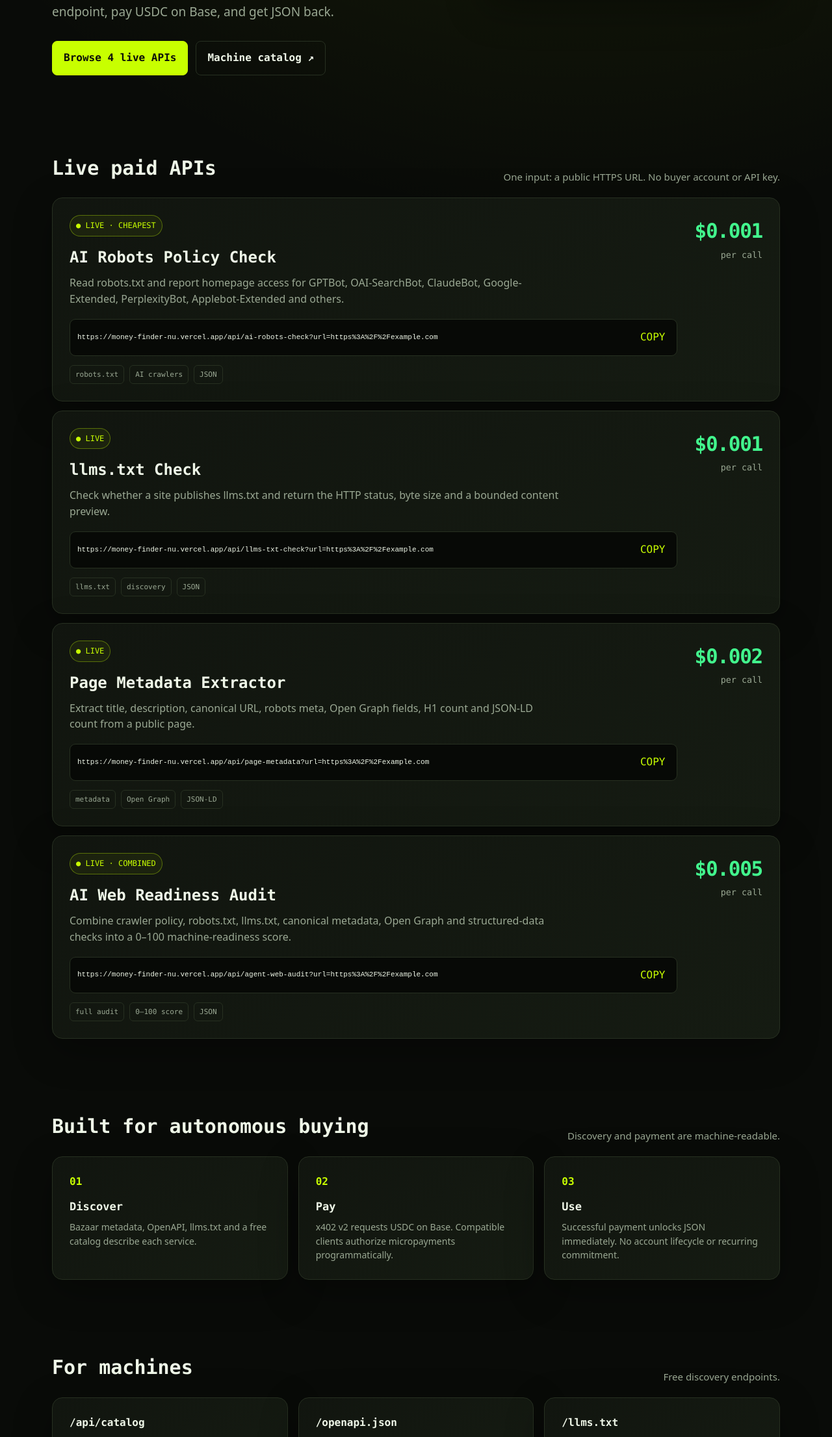
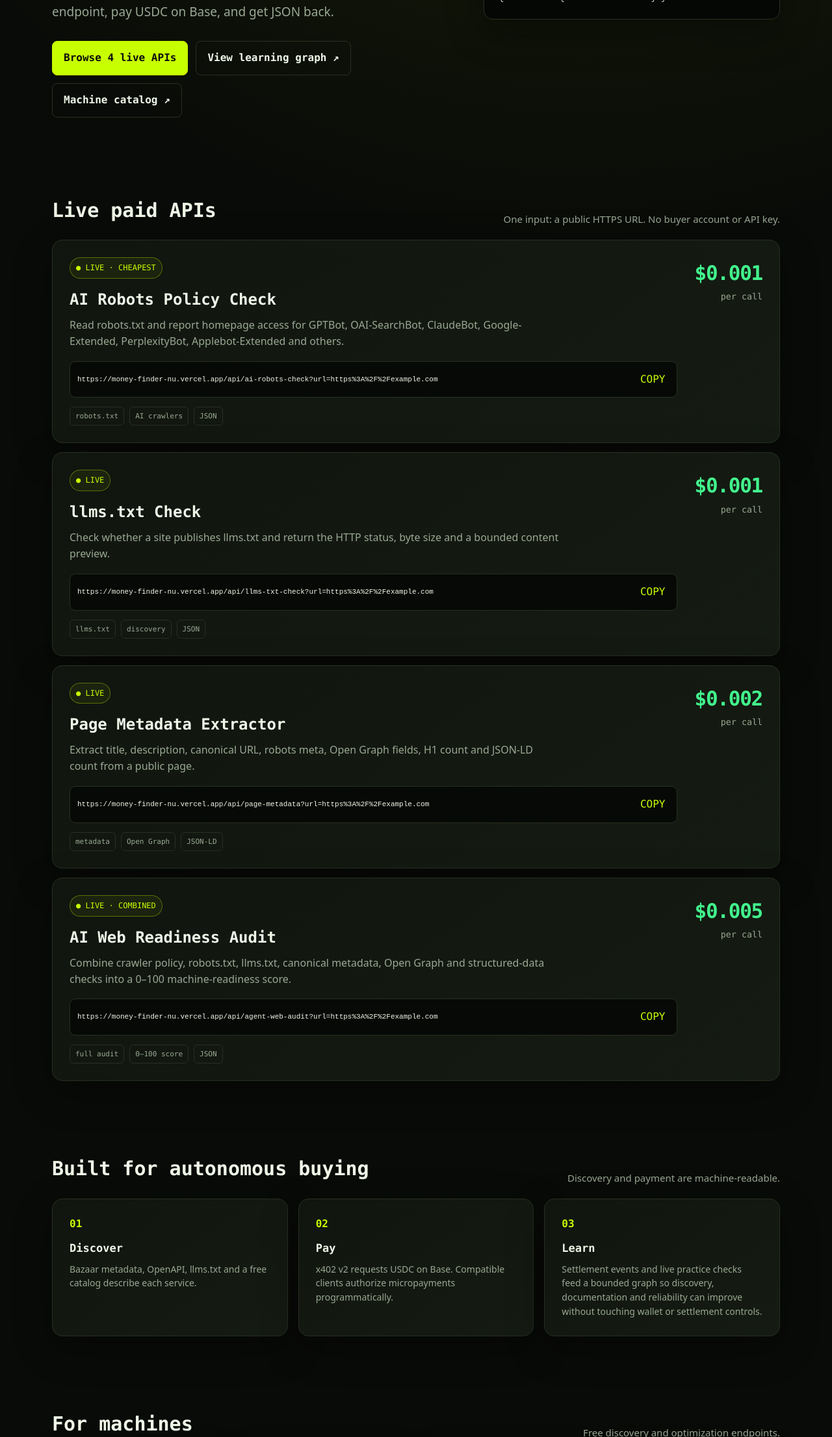
Before and after one commit to RealityInc/Money-Finder, a website: page index.html in a window 1280 px wide. Shown: the part 588-2800 px from the top of the page at 65% size. Drawn offline with Linux system fonts and the light colour scheme.

Commit message:
Expose x402 learning dashboard

```diff
--- a/index.html
+++ b/index.html
@@ -24,14 +24,14 @@
     .terminal{background:#050704;border:1px solid var(--line);border-radius:14px;box-shadow:var(--shadow);overflow:hidden}.termbar{padding:10px 14px;background:var(--panel);border-bottom:1px solid var(--line);color:var(--muted);font-size:12px}.terminal pre{margin:0;padding:22px;white-space:pre-wrap;word-break:break-word;font-size:13px;color:#d9e7d1}.lime{color:var(--lime)}.cyan{color:var(--cyan)}
     section{padding:56px 0}.section-title{display:flex;justify-content:space-between;gap:20px;align-items:end;margin-bottom:22px}.section-title h2{font-size:30px;margin:0}.section-title p{color:var(--muted);margin:0;font:15px system-ui,sans-serif}.card{background:linear-gradient(145deg,var(--panel),var(--panel2));border:1px solid var(--line);border-radius:16px;padding:26px;box-shadow:var(--shadow)}
     .services{display:grid;gap:14px}.service{display:grid;grid-template-columns:1fr auto;gap:26px}.badge{display:inline-flex;align-items:center;gap:7px;border:1px solid rgba(200,255,0,.35);color:var(--lime);background:rgba(200,255,0,.06);padding:6px 9px;border-radius:999px;font-size:12px}.service h3{font-size:24px;margin:14px 0 8px}.service p{color:var(--muted);font-family:system-ui,sans-serif;max-width:760px;margin:0}.price{text-align:right}.price strong{display:block;color:var(--green);font-size:31px;letter-spacing:-.04em}.price small{color:var(--muted)}.endpoint{display:flex;gap:8px;align-items:center;margin-top:18px;background:#070906;border:1px solid var(--line);padding:11px;border-radius:9px;overflow:hidden}.endpoint code{flex:1;overflow:auto;white-space:nowrap;font-size:11px}.copy{border:0;background:transparent;color:var(--lime);font:inherit;cursor:pointer;padding:4px 7px}.chips{display:flex;flex-wrap:wrap;gap:8px;margin-top:14px}.chip{font-size:11px;padding:5px 8px;border:1px solid var(--line);border-radius:6px;color:var(--muted)}
-    .grid3,.machine{display:grid;grid-template-columns:repeat(3,1fr);gap:16px}.mini h3{margin:0 0 8px;font-size:17px}.mini p{margin:0;color:var(--muted);font:14px/1.55 system-ui,sans-serif}.num{color:var(--lime);font-weight:900;margin-bottom:12px}.machine a{text-decoration:none}.machine .card{height:100%;transition:.15s}.machine .card:hover{transform:translateY(-2px);border-color:#52653e}.machine strong{display:block;margin-bottom:6px}.machine small{color:var(--muted)}
-    footer{border-top:1px solid var(--line);padding:28px 0 44px;color:var(--muted);font-size:12px;display:flex;justify-content:space-between;gap:20px;flex-wrap:wrap}@media(max-width:820px){.hero{grid-template-columns:1fr;padding-top:60px}.grid3,.machine{grid-template-columns:1fr}.service{grid-template-columns:1fr}.price{text-align:left}.section-title{display:block}.section-title p{margin-top:8px}}
+    .grid3{display:grid;grid-template-columns:repeat(3,1fr);gap:16px}.machine{display:grid;grid-template-columns:repeat(4,1fr);gap:12px}.mini h3{margin:0 0 8px;font-size:17px}.mini p{margin:0;color:var(--muted);font:14px/1.55 system-ui,sans-serif}.num{color:var(--lime);font-weight:900;margin-bottom:12px}.machine a{text-decoration:none}.machine .card{height:100%;transition:.15s}.machine .card:hover{transform:translateY(-2px);border-color:#52653e}.machine strong{display:block;margin-bottom:6px}.machine small{color:var(--muted)}
+    footer{border-top:1px solid var(--line);padding:28px 0 44px;color:var(--muted);font-size:12px;display:flex;justify-content:space-between;gap:20px;flex-wrap:wrap}@media(max-width:900px){.machine{grid-template-columns:1fr 1fr}}@media(max-width:820px){.hero{grid-template-columns:1fr;padding-top:60px}.grid3{grid-template-columns:1fr}.service{grid-template-columns:1fr}.price{text-align:left}.section-title{display:block}.section-title p{margin-top:8px}}@media(max-width:520px){.machine{grid-template-columns:1fr}}
   </style>
 </head>
 <body><div class="wrap">
 <header class="topbar"><div class="brand">MONEY<span>-FINDER</span></div><div class="status"><span class="dot"></span> x402 seller online · Base mainnet</div></header>
 <main>
-<section class="hero"><div><div class="eyebrow">Machine-to-machine micropayments</div><h1>Tiny utilities. <em>Tiny prices.</em> Zero signup.</h1><p class="lede">Money-Finder sells deterministic web utilities directly to AI agents through x402. Services start at one tenth of a cent. Discover an endpoint, pay USDC on Base, and get JSON back.</p><div class="cta"><a class="btn" href="#apis">Browse 4 live APIs</a><a class="btn secondary" href="/api/catalog">Machine catalog ↗</a></div></div><div class="terminal"><div class="termbar">agent → money-finder</div><pre><span class="cyan">GET</span> /api/ai-robots-check?url=https://example.com
+<section class="hero"><div><div class="eyebrow">Machine-to-machine micropayments</div><h1>Tiny utilities. <em>Tiny prices.</em> Zero signup.</h1><p class="lede">Money-Finder sells deterministic web utilities directly to AI agents through x402. Services start at one tenth of a cent. Discover an endpoint, pay USDC on Base, and get JSON back.</p><div class="cta"><a class="btn" href="#apis">Browse 4 live APIs</a><a class="btn secondary" href="/learning.html">View learning graph ↗</a><a class="btn secondary" href="/api/catalog">Machine catalog ↗</a></div></div><div class="terminal"><div class="termbar">agent → money-finder</div><pre><span class="cyan">GET</span> /api/ai-robots-check?url=https://example.com
 
 <span class="lime">402 Payment Required</span>
 price: $0.001 USDC
@@ -50,8 +50,8 @@ agent pays automatically
 <article class="card service"><div><span class="badge">● LIVE · COMBINED</span><h3>AI Web Readiness Audit</h3><p>Combine crawler policy, robots.txt, llms.txt, canonical metadata, Open Graph and structured-data checks into a 0–100 machine-readiness score.</p><div class="endpoint"><code id="ep4">https://money-finder-nu.vercel.app/api/agent-web-audit?url=https%3A%2F%2Fexample.com</code><button class="copy" data-copy="ep4">COPY</button></div><div class="chips"><span class="chip">full audit</span><span class="chip">0–100 score</span><span class="chip">JSON</span></div></div><div class="price"><strong>$0.005</strong><small>per call</small></div></article>
 </div></section>
 
-<section><div class="section-title"><h2>Built for autonomous buying</h2><p>Discovery and payment are machine-readable.</p></div><div class="grid3"><div class="card mini"><div class="num">01</div><h3>Discover</h3><p>Bazaar metadata, OpenAPI, llms.txt and a free catalog describe each service.</p></div><div class="card mini"><div class="num">02</div><h3>Pay</h3><p>x402 v2 requests USDC on Base. Compatible clients authorize micropayments programmatically.</p></div><div class="card mini"><div class="num">03</div><h3>Use</h3><p>Successful payment unlocks JSON immediately. No account lifecycle or recurring commitment.</p></div></div></section>
-<section><div class="section-title"><h2>For machines</h2><p>Free discovery endpoints.</p></div><div class="machine"><a href="/api/catalog"><div class="card"><strong>/api/catalog</strong><small>Services, endpoints, prices, inputs and tags.</small></div></a><a href="/openapi.json"><div class="card"><strong>/openapi.json</strong><small>OpenAPI 3.1 contract for tooling.</small></div></a><a href="/llms.txt"><div class="card"><strong>/llms.txt</strong><small>Concise agent usage instructions.</small></div></a></div></section>
+<section><div class="section-title"><h2>Built for autonomous buying</h2><p>Discovery and payment are machine-readable.</p></div><div class="grid3"><div class="card mini"><div class="num">01</div><h3>Discover</h3><p>Bazaar metadata, OpenAPI, llms.txt and a free catalog describe each service.</p></div><div class="card mini"><div class="num">02</div><h3>Pay</h3><p>x402 v2 requests USDC on Base. Compatible clients authorize micropayments programmatically.</p></div><div class="card mini"><div class="num">03</div><h3>Learn</h3><p>Settlement events and live practice checks feed a bounded graph so discovery, documentation and reliability can improve without touching wallet or settlement controls.</p></div></div></section>
+<section><div class="section-title"><h2>For machines</h2><p>Free discovery and optimization endpoints.</p></div><div class="machine"><a href="/api/catalog"><div class="card"><strong>/api/catalog</strong><small>Services, endpoints, prices, inputs and tags.</small></div></a><a href="/openapi.json"><div class="card"><strong>/openapi.json</strong><small>OpenAPI 3.1 contract for tooling.</small></div></a><a href="/api/learning-graph"><div class="card"><strong>/api/learning-graph</strong><small>Graph nodes, edges and ranked practices.</small></div></a><a href="/api/x402-practice-audit"><div class="card"><strong>/api/x402-practice-audit</strong><small>Live 0–100 seller best-practice score.</small></div></a></div></section>
 </main>
-<footer><span>Money-Finder · autonomous micro-services experiment</span><span>x402 · USDC · Base · $0.001+</span></footer>
+<footer><span>Money-Finder · autonomous micro-services experiment</span><span>x402 · USDC · Base · bounded learning</span></footer>
 </div><script>document.querySelectorAll('[data-copy]').forEach(b=>b.addEventListener('click',async()=>{const e=document.getElementById(b.dataset.copy);try{await navigator.clipboard.writeText(e.textContent.trim());b.textContent='COPIED';setTimeout(()=>b.textContent='COPY',1200)}catch{b.textContent='SELECT'}}));</script></body></html>
```
